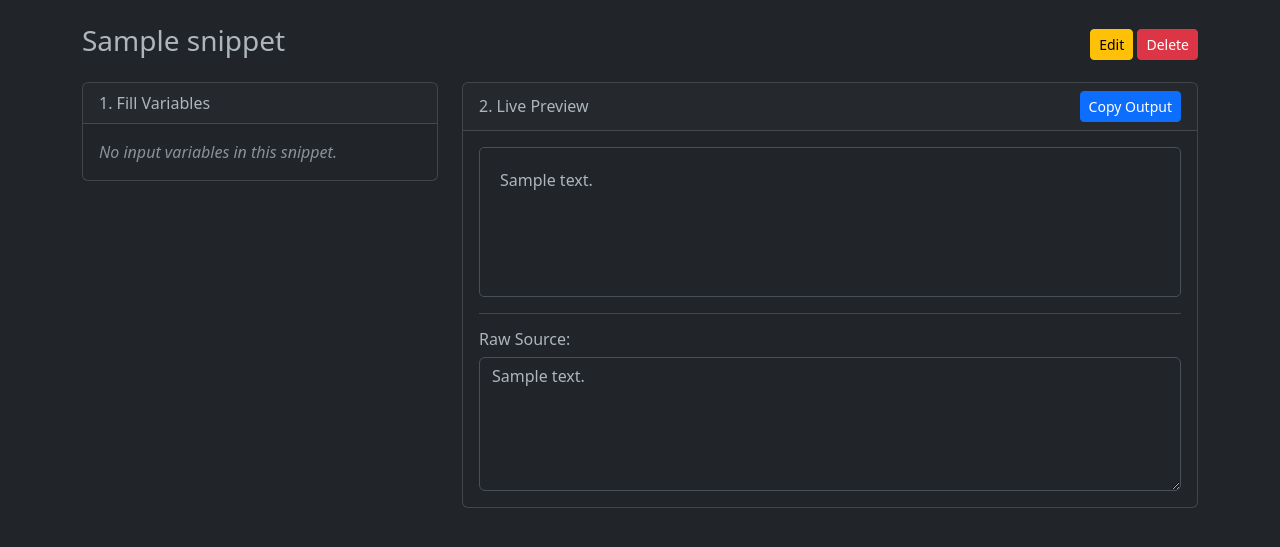
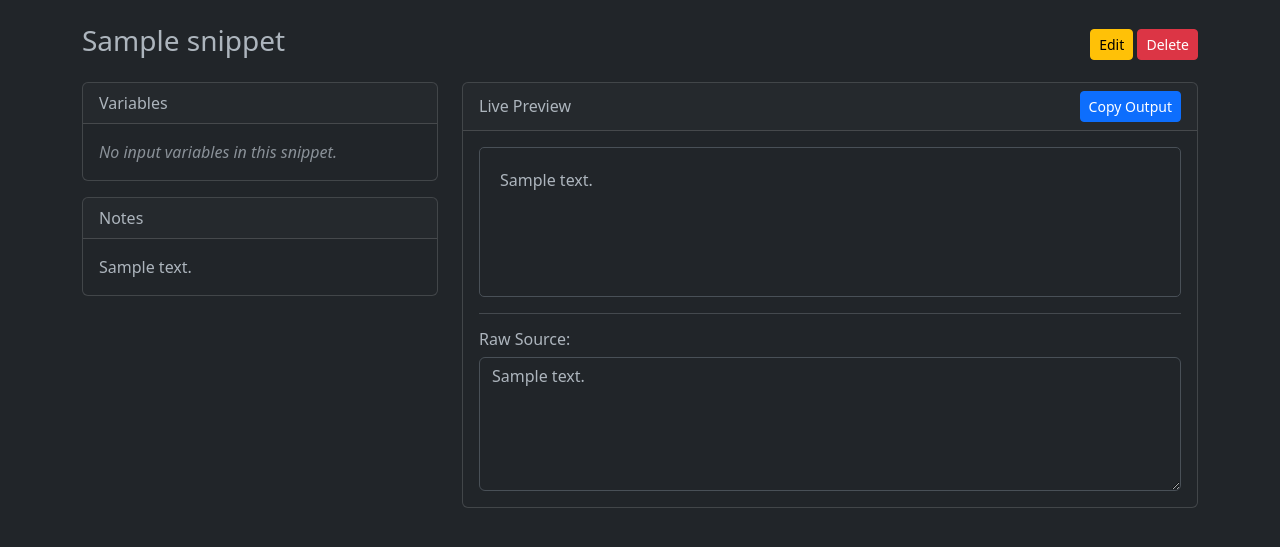
Before and after one commit to photoncody/weblint, a Flask app: page /view/1 in a window 1280 px wide. Shown: the part 57-604 px from the top of the page. Run offline with Flask 3, Linux system fonts and the light colour scheme; tables that the repository leaves empty hold one stand-in row (values such as "Sample post").

Commit message:
Add notes feature to snippets
- Added `notes` column to Snippet database model.
- Added automatic migration script inside `app.py` for adding `notes` column if missing.
- Updated `new_snippet` and `edit_snippet` routes to handle the `notes` field.
- Updated `templates/editor.html` with a Notes textarea and a Notes explanation side guide.
- Updated `templates/view.html` to conditionally display the notes.
- Updated headings in `templates/view.html` from "1. Fill Variables" to "Variables" and "2. Live Preview" to "Live Preview" to match user request.

Co-authored-by: photoncody <65925838+photoncody@users.noreply.github.com>

```diff
--- a/app.py
+++ b/app.py
@@ -62,9 +62,31 @@ class Snippet(db.Model):
     content = db.Column(db.Text, nullable=False)
     type = db.Column(db.String(50), nullable=False)
     parsing_mode = db.Column(db.String(50), default='weblint')
+    notes = db.Column(db.Text, nullable=True)
 
 with app.app_context():
     db.create_all()
+
+    # Automatic Database Migration for Missing Columns
+    import sqlite3
+    try:
+        conn = sqlite3.connect(db_path)
+        c = conn.cursor()
+        c.execute("PRAGMA table_info(snippet)")
+        columns = [info[1] for info in c.fetchall()]
+
+        if 'parsing_mode' not in columns:
+            print("Adding 'parsing_mode' column to snippet table...")
+            c.execute("ALTER TABLE snippet ADD COLUMN parsing_mode TEXT DEFAULT 'weblint'")
+
+        if 'notes' not in columns:
+            print("Adding 'notes' column to snippet table...")
+            c.execute("ALTER TABLE snippet ADD COLUMN notes TEXT")
+
+        conn.commit()
+        conn.close()
+    except Exception as e:
+        print(f"Error checking/migrating schema: {e}")
 
     json_file = '/data/snippets.json'
     if os.path.exists(json_file) and Snippet.query.count() == 0:
@@ -107,7 +129,8 @@ def new_snippet():
             title=request.form['title'],
             content=request.form['content'],
             type=request.form['type'],
-            parsing_mode=request.form.get('parsing_mode', 'weblint')
+            parsing_mode=request.form.get('parsing_mode', 'weblint'),
+            notes=request.form.get('notes')
         )
         db.session.add(new_snippet)
         db.session.commit()
@@ -123,6 +146,7 @@ def edit_snippet(s_id):
         snippet.content = request.form['content']
         snippet.type = request.form['type']
         snippet.parsing_mode = request.form.get('parsing_mode', 'weblint')
+        snippet.notes = request.form.get('notes')
         db.session.commit()
         return redirect(url_for('view_snippet', s_id=s_id))
 
--- a/templates/view.html
+++ b/templates/view.html
@@ -16,20 +16,28 @@
     <!-- Left: Variable Inputs -->
     <div class="col-md-4">
         <div class="card mb-3">
-            <div class="card-header">1. Fill Variables</div>
+            <div class="card-header">Variables</div>
             <div class="card-body">
                 <form id="variable-form">
                     <div id="form-container" class="text-muted">Analyzing snippet...</div>
                 </form>
             </div>
         </div>
+        {% if snippet.notes %}
+        <div class="card mb-3">
+            <div class="card-header">Notes</div>
+            <div class="card-body">
+                <p class="mb-0" style="white-space: pre-wrap;">{{ snippet.notes }}</p>
+            </div>
+        </div>
+        {% endif %}
     </div>
 
     <!-- Right: Live Preview -->
     <div class="col-md-8">
         <div class="card">
             <div class="card-header d-flex justify-content-between align-items-center">
-                <span>2. Live Preview</span>
+                <span>Live Preview</span>
                 <button id="copy-btn" class="btn btn-primary btn-sm" onclick="copyOutput()">Copy Output</button>
             </div>
             <div class="card-body">
```
Also changed, not shown: templates/editor.html (+10 -0 lines).
